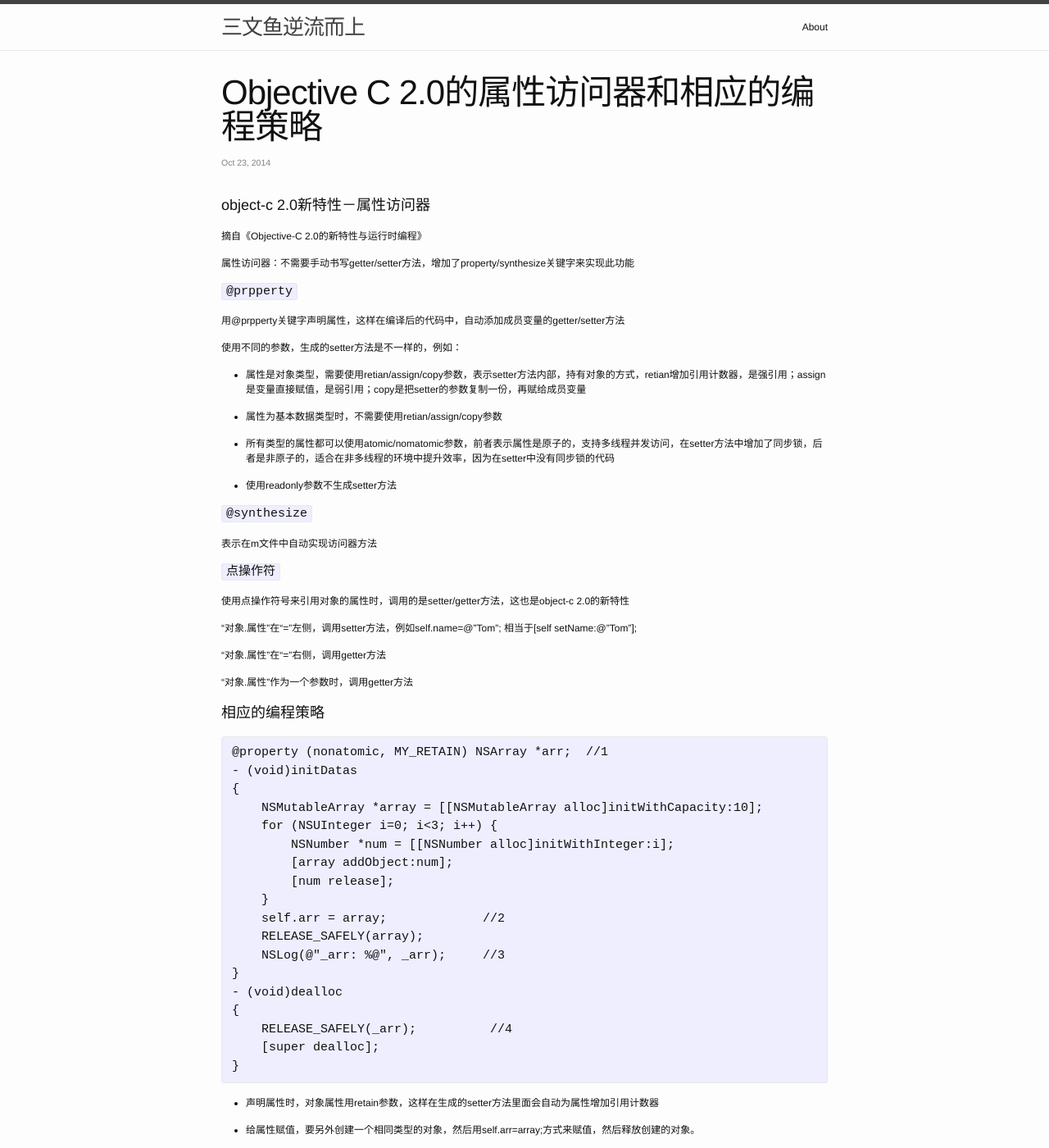
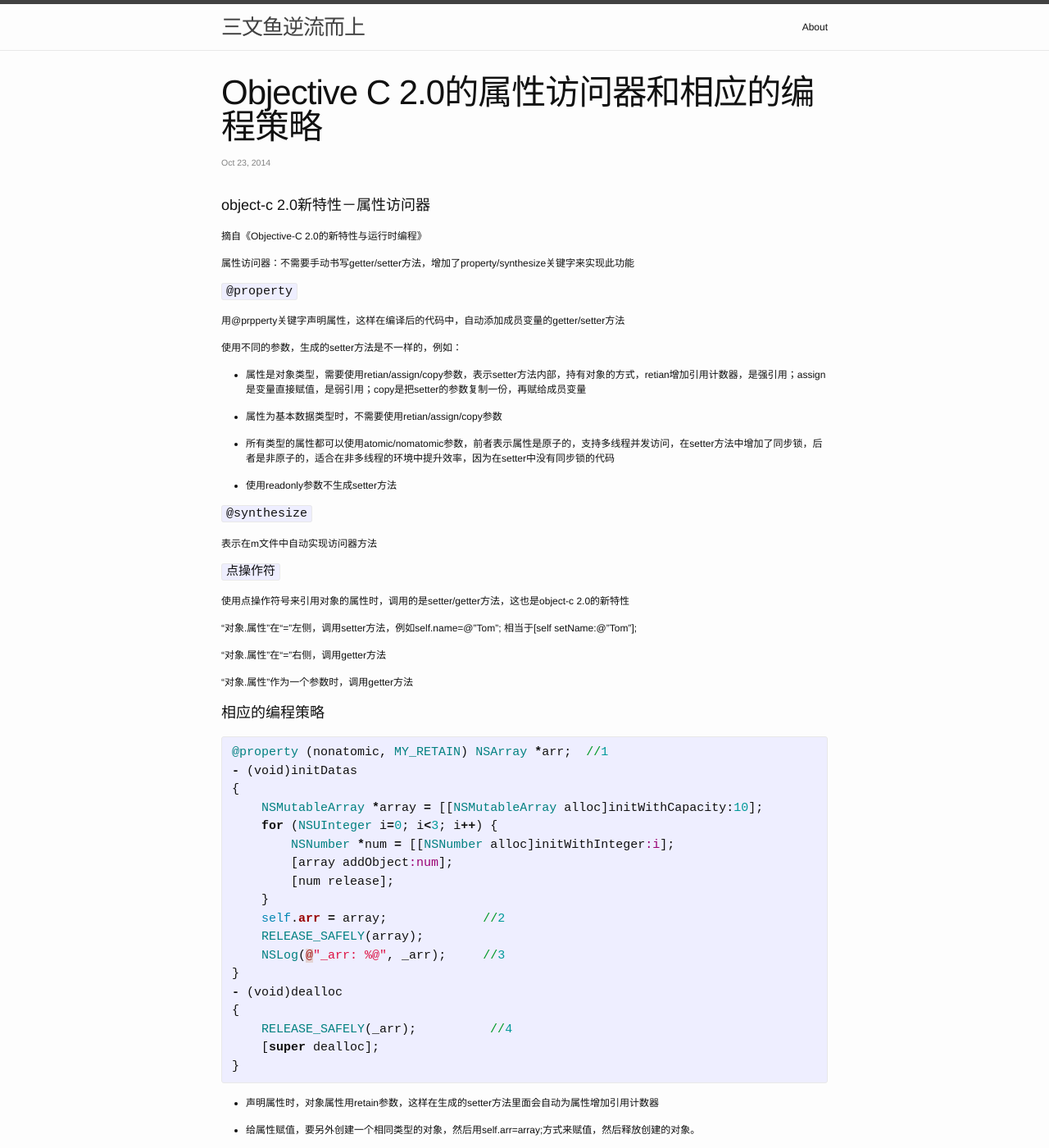
Before and after one commit to binkwang/hanmbink.github.io, a Jekyll site: the page built from _posts/2014-10-23-Objective-C-2.0的属性访问器和相应的编程策略.markdown, in a window 1280 px wide and 1400 px high. Shown: the whole window at 82% size. Built offline with Jekyll 4.4.1, drawn with Linux system fonts in a browser that asks for light colours.

Commit message:
add new blog

```diff
--- a/_posts/2014-10-23-Objective-C-2.0的属性访问器和相应的编程策略.markdown
+++ b/_posts/2014-10-23-Objective-C-2.0的属性访问器和相应的编程策略.markdown
@@ -11,7 +11,7 @@ categories: [技术,ios]
 
 属性访问器：不需要手动书写getter/setter方法，增加了property/synthesize关键字来实现此功能
 
-`@prpperty`
+`@property`
 
 用@prpperty关键字声明属性，这样在编译后的代码中，自动添加成员变量的getter/setter方法
 
@@ -41,7 +41,7 @@ categories: [技术,ios]
 
 # 相应的编程策略
 
-{% highlight oc %}
+{% highlight ruby %}
 @property (nonatomic, MY_RETAIN) NSArray *arr;  //1
 - (void)initDatas
 {
```
